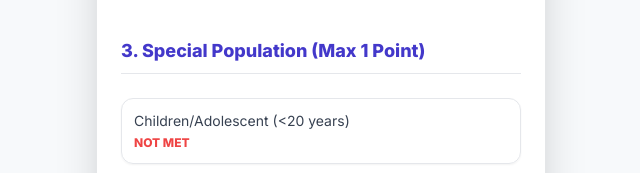
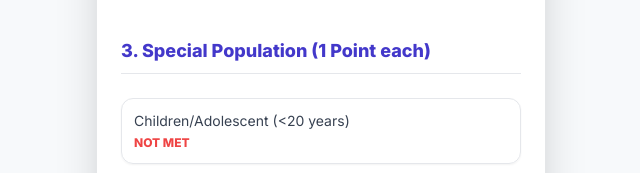
Before and after one commit to mekhalakanesan/epilepsy-ez-check, a plain HTML site: page index.html in a window 1280 px wide. Shown: the part 800-973 px from the top of the page, 319-959 px from the left. Drawn offline with nearby package versions, Linux system fonts and the light colour scheme.

Commit message:
Update index.html

```diff
--- a/index.html
+++ b/index.html
@@ -152,7 +152,7 @@
       </div>
 
       <!-- 3. Special Population (Consolidated) -->
-      <h2 class="text-lg font-bold text-indigo-700 border-b pb-2 pt-4 mb-4">3. Special Population (Max 1 Point)</h2>
+      <h2 class="text-lg font-bold text-indigo-700 border-b pb-2 pt-4 mb-4">3. Special Population (1 Point each)</h2>
       <div id="special-population-check" class="space-y-3">
 
         <!-- Children/Adolescent (<20 years) -->
```
